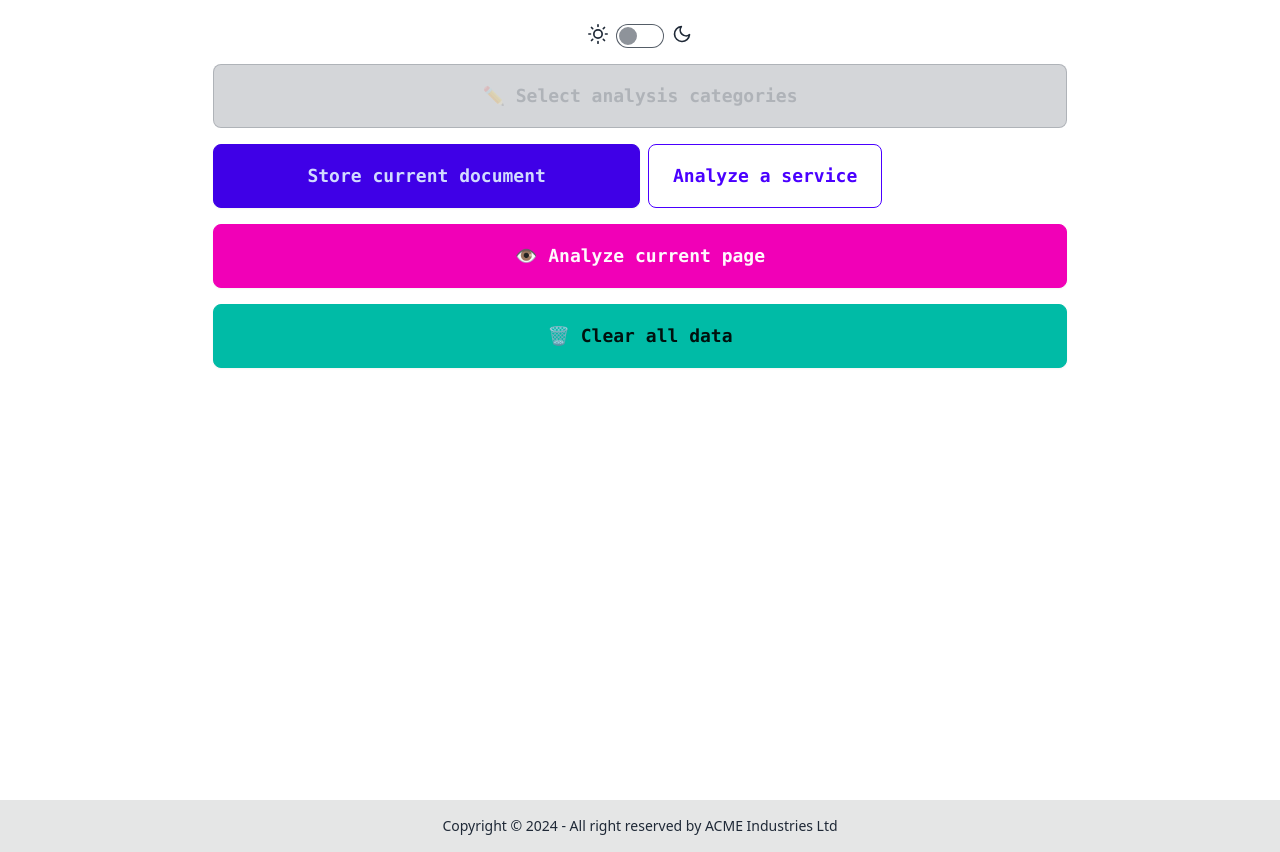
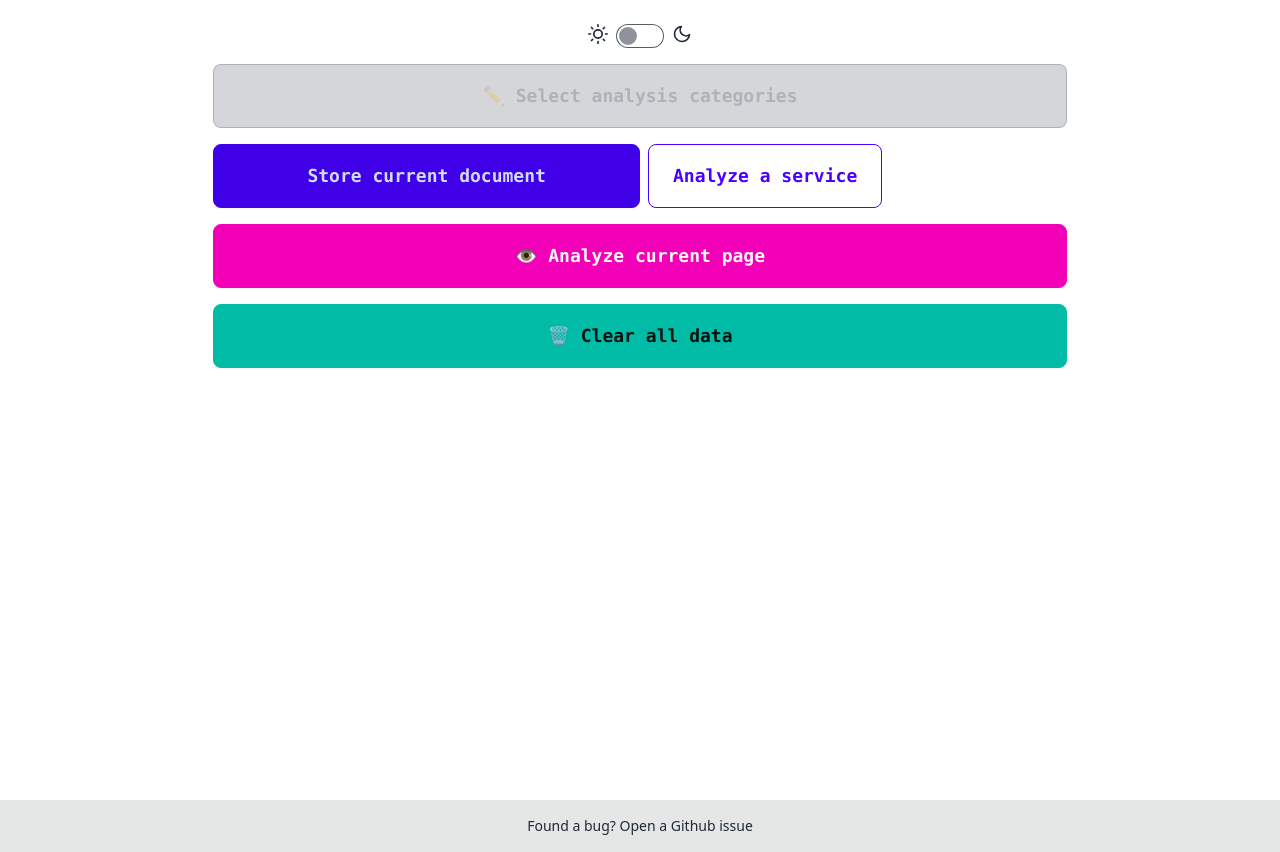
Before and after one commit to mad-cat-lon/tosleuth, a React (Create React App) app in the folder extension/: page / in a window 1280 px wide. Built offline with nearby package versions, Linux system fonts and the light colour scheme.

Commit message:
Test footer

```diff
--- a/extension/src/App.js
+++ b/extension/src/App.js
@@ -299,7 +299,7 @@ function App() {
       </div>
       <footer className="footer footer-center p-4 bg-base-300 text-base-content">
         <aside>
-          <p>Copyright © 2024 - All right reserved by ACME Industries Ltd</p>
+          <p>Found a bug? Open a Github issue</p>
         </aside>
       </footer>
     </div>
```
